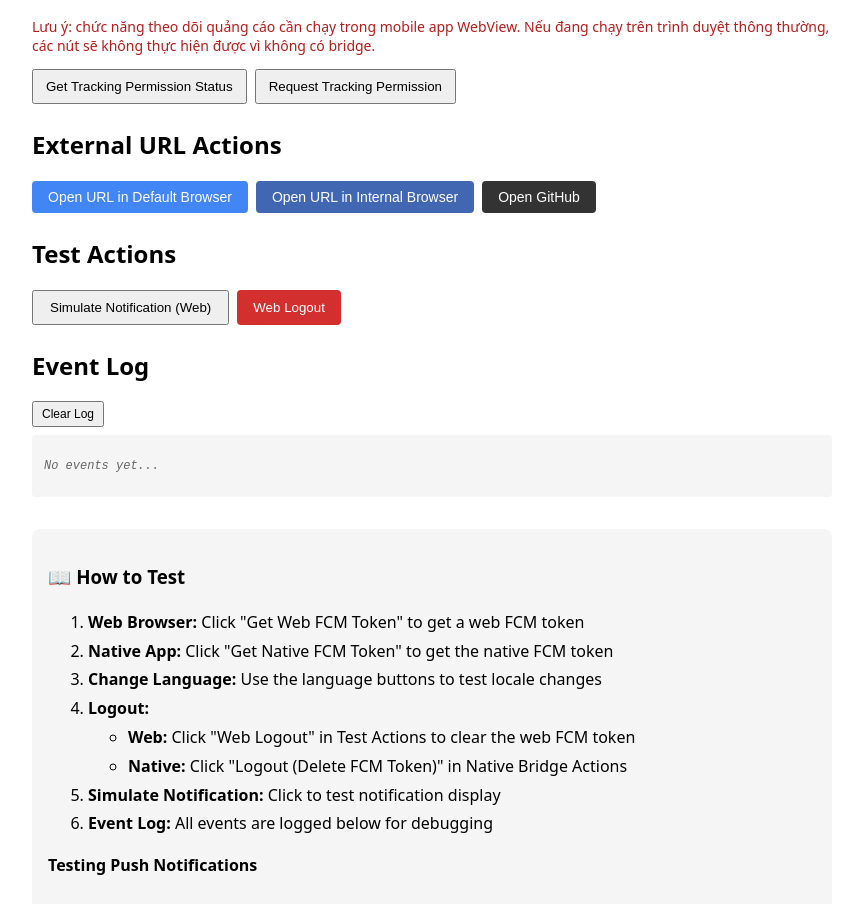
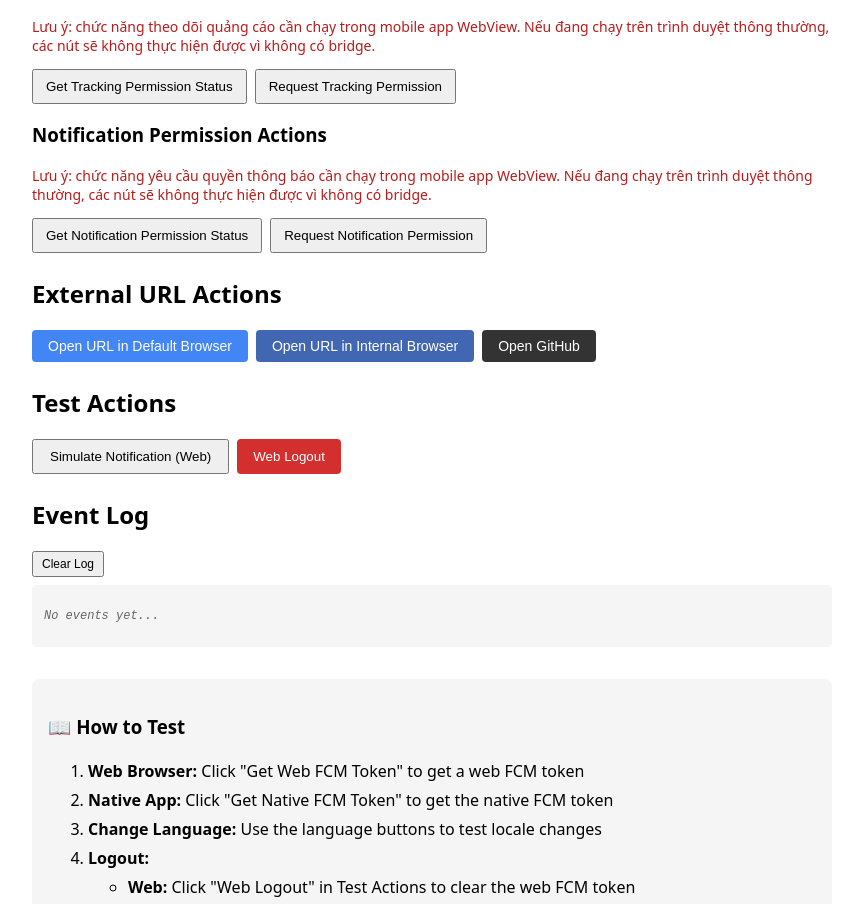
Before and after one commit to az-coder-123/fcm-web-demo, a Next.js app: page / in a window 1280 px wide. Shown: the part 1849-2753 px from the top of the page, without its empty margins (208-1068 px from the left). Built offline with nearby package versions, Linux system fonts and the light colour scheme; no server answers.

Commit message:
Handle notifciation permission

```diff
--- a/app/page.js
+++ b/app/page.js
@@ -45,6 +45,8 @@ export default function Home() {
     const [photoError, setPhotoError] = useState(null);
     const [trackingPermission, setTrackingPermission] = useState(null);
     const [trackingError, setTrackingError] = useState(null);
+    const [notificationPermission, setNotificationPermission] = useState(null);
+    const [notificationError, setNotificationError] = useState(null);
     const [refreshTokenOwnerKey, setRefreshTokenOwnerKey] = useState(null);
     const [refreshToken, setRefreshToken] = useState(null);
     const [biometricAuthResult, setBiometricAuthResult] = useState(null);
@@ -615,6 +617,32 @@ export default function Home() {
         }
     };
 
+    const handleGetNotificationPermissionStatus = async () => {
+        if (!window.flutter_inappwebview) return;
+        try {
+            const response = await window.flutter_inappwebview.callHandler('getNotificationPermissionStatus');
+            setNotificationPermission(response);
+            setNotificationError(null);
+            addToLog('Notification Permission Status', JSON.stringify(response));
+        } catch (e) {
+            setNotificationError(e?.message || String(e));
+            addToLog('Notification Permission Status Error', e?.message || String(e));
+        }
+    };
+
+    const handleRequestNotificationPermission = async () => {
+        if (!window.flutter_inappwebview) return;
+        try {
+            const response = await window.flutter_inappwebview.callHandler('requestNotificationPermission');
+            setNotificationPermission(response);
+            setNotificationError(null);
+            addToLog('Request Notification Permission', JSON.stringify(response));
+        } catch (e) {
+            setNotificationError(e?.message || String(e));
+            addToLog('Request Notification Permission Error', e?.message || String(e));
+        }
+    };
+
     const handleChangeLocale = async (lang) => {
         if (!window.flutter_inappwebview) return;
         try {
@@ -764,6 +792,8 @@ export default function Home() {
                 onRequestPhotoPermission={handleRequestPhotoPermission}
                 onGetTrackingPermissionStatus={handleGetTrackingPermissionStatus}
                 onRequestTrackingPermission={handleRequestTrackingPermission}
+                onGetNotificationPermissionStatus={handleGetNotificationPermissionStatus}
+                onRequestNotificationPermission={handleRequestNotificationPermission}
                 onBiometricAuthenticate={handleBiometricAuthenticate}
                 onGetRefreshToken={handleGetRefreshToken}
                 onSaveRefreshToken={handleSaveRefreshToken}
@@ -780,6 +810,8 @@ export default function Home() {
                 photoError={photoError}
                 trackingPermission={trackingPermission}
                 trackingError={trackingError}
+                notificationPermission={notificationPermission}
+                notificationError={notificationError}
                 refreshTokenOwnerKey={refreshTokenOwnerKey}
                 refreshToken={refreshToken}
                 biometricAuthResult={biometricAuthResult}
--- a/components/NativeBridgeActions.js
+++ b/components/NativeBridgeActions.js
@@ -21,6 +21,8 @@ export default function NativeBridgeActions({
     onRequestPhotoPermission,
     onGetTrackingPermissionStatus,
     onRequestTrackingPermission,
+    onGetNotificationPermissionStatus,
+    onRequestNotificationPermission,
     onGetRefreshToken,
     onSaveRefreshToken,
     biometricSupport,
@@ -36,6 +38,8 @@ export default function NativeBridgeActions({
     photoError,
     trackingPermission,
     trackingError,
+    notificationPermission,
+    notificationError,
     refreshTokenOwnerKey,
     refreshToken,
     biometricAuthResult,
@@ -395,6 +399,47 @@ export default function NativeBridgeActions({
                     </p>
                 )}
             </div>
+
+            {/* Notification Permission Actions */}
+            <div style={{ marginBottom: 16 }}>
+                <h3>Notification Permission Actions</h3>
+                {!isNativeApp && (
+                    <p style={{ marginTop: 8, fontSize: 14, color: '#b71c1c' }}>
+                        Lưu ý: chức năng yêu cầu quyền thông báo cần chạy trong mobile app WebView. Nếu đang chạy trên trình duyệt thông thường, các nút sẽ không thực hiện được vì không có bridge.
+                    </p>
+                )}
+                <div style={{ display: 'flex', gap: 8, flexWrap: 'wrap' }}>
+                    <button onClick={onGetNotificationPermissionStatus} style={{ padding: '8px 12px' }}>
+                        Get Notification Permission Status
+                    </button>
+                    <button onClick={onRequestNotificationPermission} style={{ padding: '8px 12px' }}>
+                        Request Notification Permission
+                    </button>
+                </div>
+
+                {notificationPermission && notificationPermission.isGranted === true && (
+                    <p style={{ marginTop: 8, fontSize: 14, color: 'green' }}>
+                        ✅ Notification permission đã được cấp.
+                    </p>
+                )}
+
+                {notificationPermission && notificationPermission.permission === 'restricted' && (
+                    <p style={{ marginTop: 8, fontSize: 14, color: 'orange' }}>
+                        ⚠️ Notification permission bị hạn chế (restricted): có thể do thiết bị được quản lý hoặc kiểm soát của phụ huynh.
+                    </p>
+                )}
+
+                {notificationPermission && (
+                    <p style={{ marginTop: 8, fontSize: 14 }}>
+                        Notification permission: {JSON.stringify(notificationPermission)}
+                    </p>
+                )}
+                {notificationError && (
+                    <p style={{ marginTop: 8, fontSize: 14, color: 'red' }}>
+                        Notification error: {notificationError}
+                    </p>
+                )}
+            </div>
         </section>
     );
 }
```
